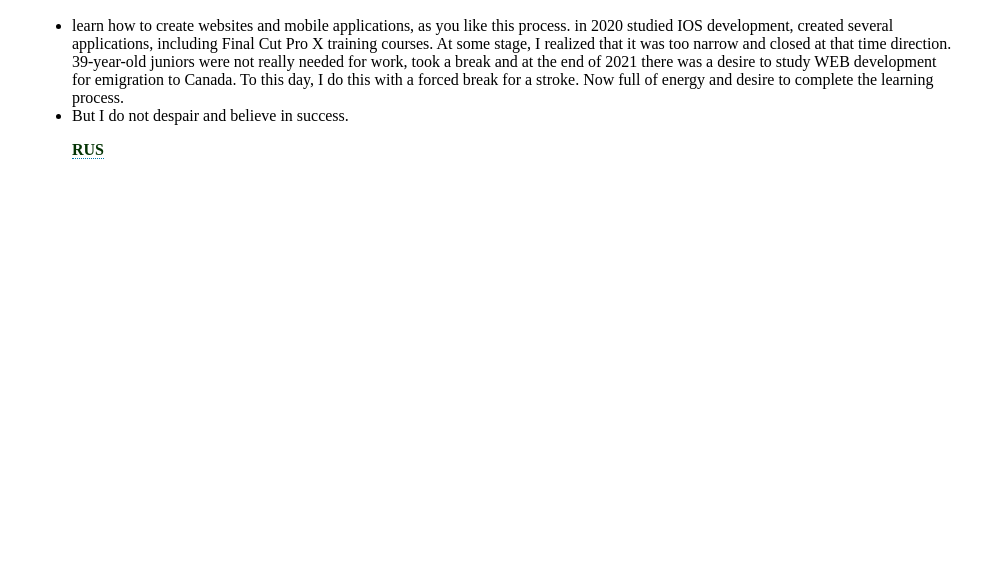
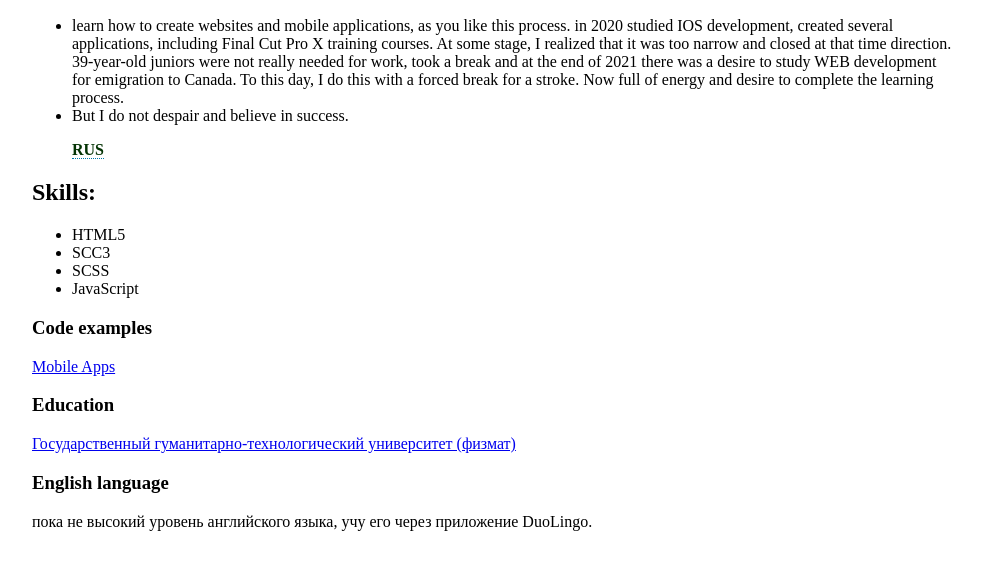
Before and after one commit to Barklaystudio/rsschool-cv, a plain HTML site: page index.html in a window 1280 px wide. Shown: the part 166-736 px from the top of the page, without its empty margins (148-1130 px from the left). Drawn offline with Linux system fonts and the light colour scheme.

Commit message:
refactor:html,img files

```diff
--- a/index.html
+++ b/index.html
@@ -34,6 +34,21 @@
         Непростая ситуация, но я не отчаиваюсь и верю в успех.">RUS</span>
     </section>
 
+    <section class="skills">
+        <h2>Skills:</h2>
+        <ul class="skills_team">
+            <li class="skills_item">HTML5</li>
+            <li class="skills_item">SCC3 </li>
+            <li class="skills_item">SCSS </li>
+            <li class="skills_item">JavaScript</li>
+        </ul>
+        <h3>Code examples</h3>
+        <a href="https://apps.apple.com/ru/developer/igor-samko/id1498136318" class="example">Mobile Apps</a>
+        <h3>Education</h3>
+        <a href="https://www.ggtu.ru/" class="education">Государственный гуманитарно-технологический университет (физмат)</a>
+        <h3>English language</h3>
+        <p>пока не высокий уровень английского языка, учу его через приложение DuoLingo.</p>
+    </section>
 
  </body>
 </html>
```
